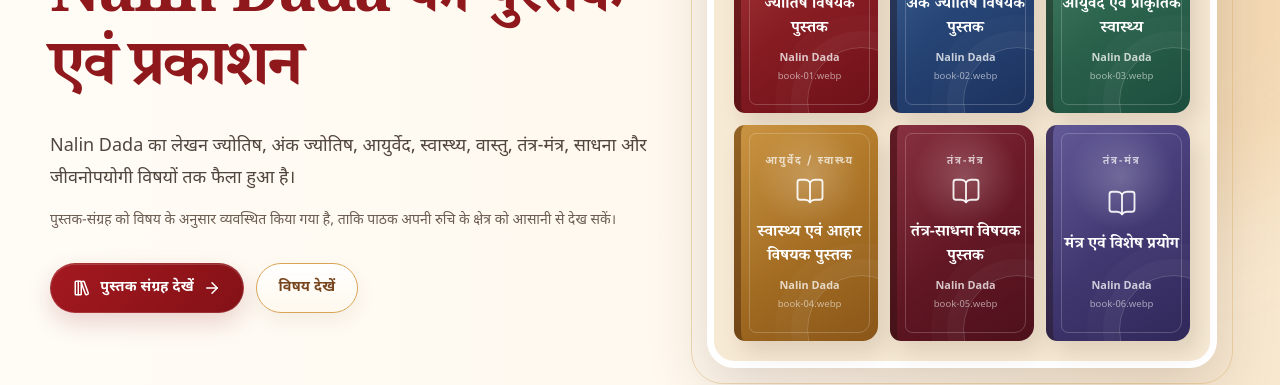
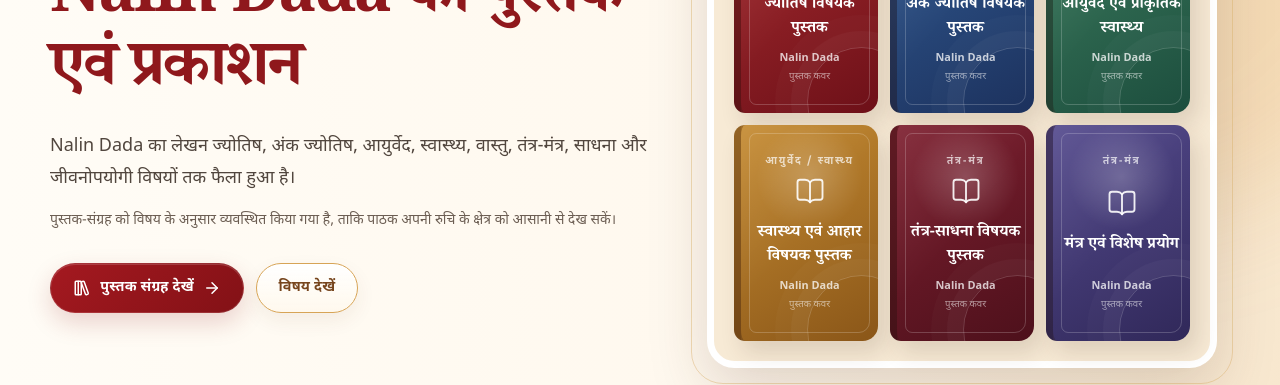
Before and after one commit to dhruvintejani/nalin_dada, a React (Vite) app: page /books in a window 1280 px wide. Shown: the part 271-656 px from the top of the page. Built offline with nearby package versions, Linux system fonts and the light colour scheme.

Commit message:
Keep book placeholders presentation-ready

```diff
--- a/src/pages/Books.tsx
+++ b/src/pages/Books.tsx
@@ -155,9 +155,7 @@ const BookCoverPlaceholder = ({
               </div>
               <div>
                 <p className="text-[0.68rem] font-semibold text-white/75">Nalin Dada</p>
-                <p className="mt-1 text-[0.6rem] text-white/55">
-                  {media.books[coverIndex]?.recommendedFile ?? "book-cover.webp"}
-                </p>
+                <p className="mt-1 text-[0.6rem] text-white/55">पुस्तक कवर</p>
               </div>
             </div>
           </>
```
